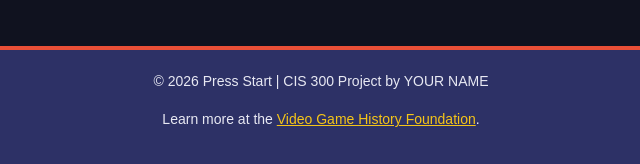
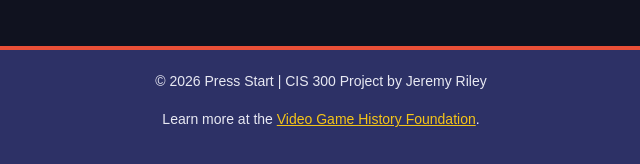
Before and after one commit to jariley6/jariley6.github.io, a plain HTML site: page index.html in a window 1280 px wide. Shown: the part 2057-2221 px from the top of the page, 319-959 px from the left. Drawn offline with Linux system fonts and the light colour scheme.

```diff
--- a/index.html
+++ b/index.html
@@ -131,7 +131,7 @@
   </main>
 
   <footer>
-    <p>&copy; 2026 Press Start | CIS 300 Project by YOUR NAME</p>
+    <p>&copy; 2026 Press Start | CIS 300 Project by Jeremy Riley</p>
     <p>
       Learn more at the
       <a href="https://gamehistory.org/" target="_blank">Video Game History Foundation</a>.
```
